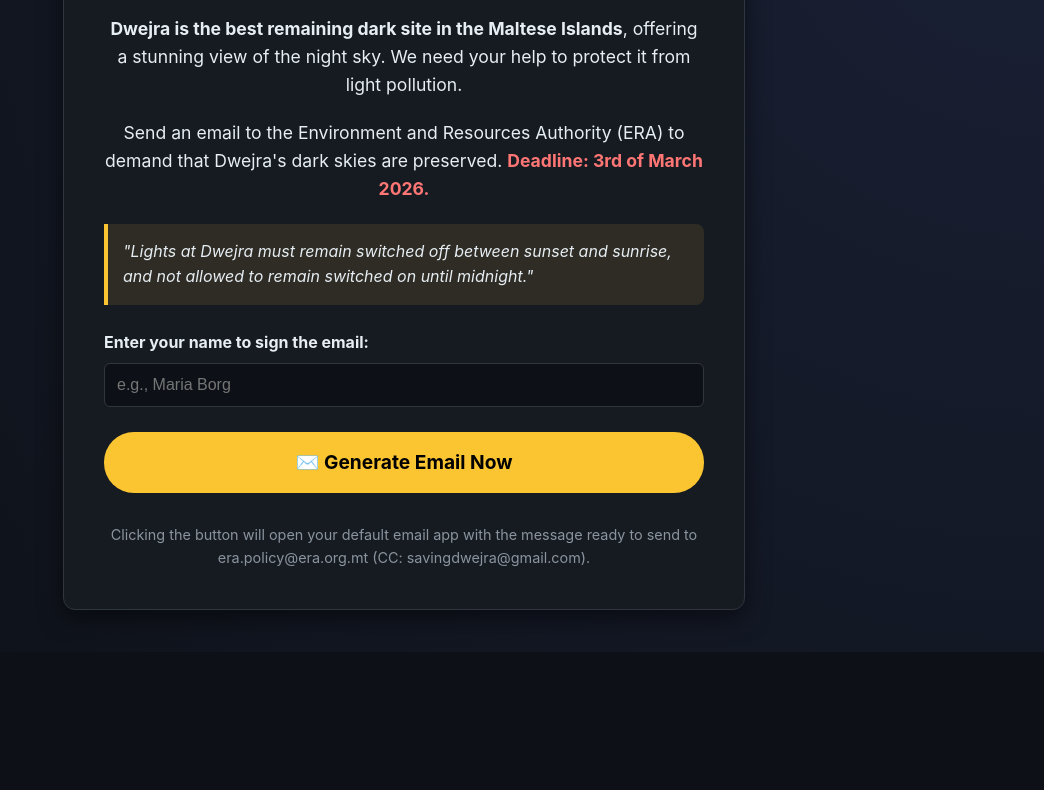
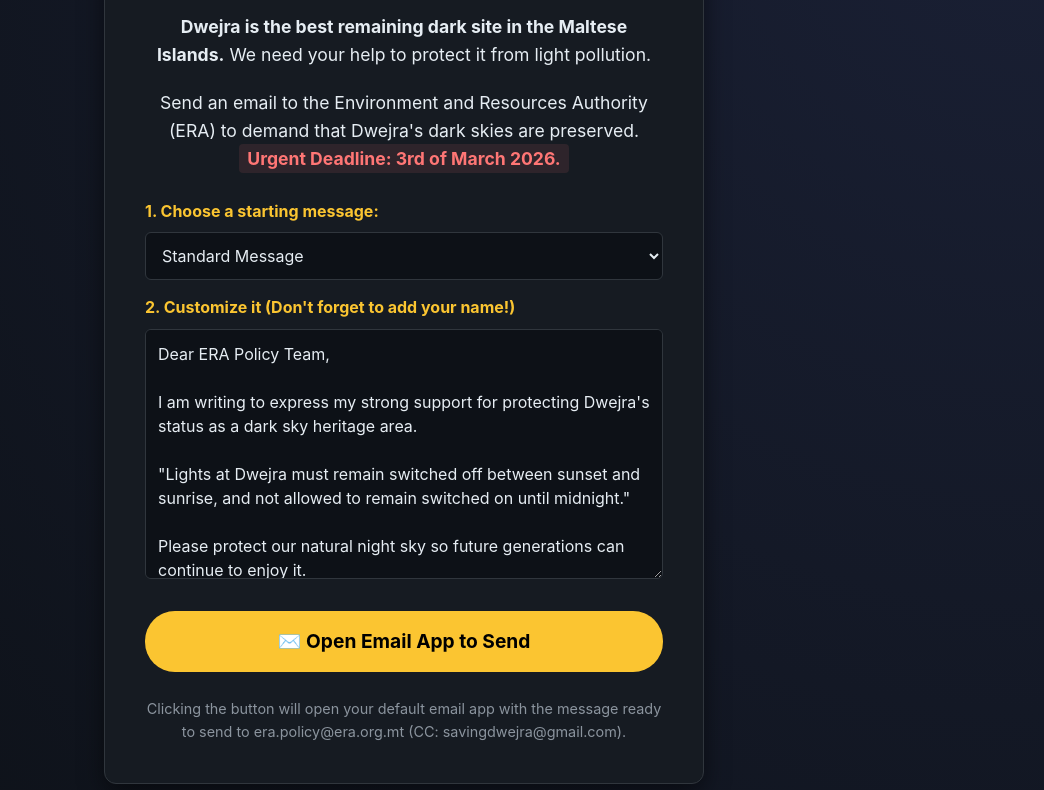
Before and after one commit to StefanZound/GozoSustainability, a plain HTML site: page index.html in a window 1280 px wide. Shown: the part 148-938 px from the top of the page, without its empty margins (236-1280 px from the left). Before the commit the page ends 800 px from the top, so only its background shows below. Drawn offline with Linux system fonts and the light colour scheme.

Commit message:
Update styles and content in index.html
Added function to customize your message

```diff
--- a/index.html
+++ b/index.html
@@ -18,7 +18,7 @@
             color: var(--text-color);
             line-height: 1.6;
             margin: 0;
-            padding: 0;
+            padding: 20px 0;
             display: flex;
             justify-content: center;
             align-items: center;
@@ -35,6 +35,7 @@
             box-shadow: 0 8px 24px rgba(0,0,0,0.5);
             text-align: center;
             border: 1px solid #30363d;
+            box-sizing: border-box;
         }
 
         h1 {
@@ -48,19 +49,12 @@
             margin-bottom: 20px;
         }
 
-        .quote {
-            font-style: italic;
-            background-color: rgba(251, 197, 49, 0.1);
-            border-left: 4px solid var(--primary);
-            padding: 15px;
-            margin: 20px 0;
-            text-align: left;
-            border-radius: 0 8px 8px 0;
-        }
-
         .deadline {
             color: #ff7675;
             font-weight: bold;
+            background-color: rgba(255, 118, 117, 0.1);
+            padding: 4px 8px;
+            border-radius: 4px;
         }
 
         .input-group {
@@ -72,17 +66,30 @@
             display: block;
             margin-bottom: 8px;
             font-weight: bold;
+            color: var(--primary);
         }
 
-        input[type="text"] {
+        select, textarea {
             width: 100%;
             padding: 12px;
             border-radius: 6px;
             border: 1px solid #30363d;
             background-color: #0d1117;
-            color: #fff;
+            color: #e6edf3;
             font-size: 1rem;
             box-sizing: border-box;
+            font-family: inherit;
+        }
+
+        select {
+            margin-bottom: 15px;
+            cursor: pointer;
+        }
+
+        textarea {
+            resize: vertical;
+            min-height: 250px;
+            line-height: 1.5;
         }
 
         .btn {
@@ -107,7 +114,7 @@
         }
 
         .footer {
-            margin-top: 30px;
+            margin-top: 25px;
             font-size: 0.9rem;
             color: #8b949e;
         }
@@ -117,20 +124,23 @@
 
     <div class="container">
         <h1>✨ Make Your Voice Heard!</h1>
-        <p><strong>Dwejra is the best remaining dark site in the Maltese Islands</strong>, offering a stunning view of the night sky. We need your help to protect it from light pollution.</p>
+        <p><strong>Dwejra is the best remaining dark site in the Maltese Islands.</strong> We need your help to protect it from light pollution.</p>
 
-        <p>Send an email to the Environment and Resources Authority (ERA) to demand that Dwejra's dark skies are preserved. <span class="deadline">Deadline: 3rd of March 2026.</span></p>
+        <p>Send an email to the Environment and Resources Authority (ERA) to demand that Dwejra's dark skies are preserved. <br><span class="deadline">Urgent Deadline: 3rd of March 2026.</span></p>
 
-        <div class="quote">
-            "Lights at Dwejra must remain switched off between sunset and sunrise, and not allowed to remain switched on until midnight."
+        <div class="input-group">
+            <label for="templateSelect">1. Choose a starting message:</label>
+            <select id="templateSelect" onchange="loadTemplate()">
+                <option value="0">Standard Message</option>
+                <option value="1">Passionate Message</option>
+                <option value="2">Formal Submission</option>
+            </select>
+
+            <label for="messageBody">2. Customize it (Don't forget to add your name!)</label>
+            <textarea id="messageBody" oninput="updateEmailLink()"></textarea>
         </div>
 
-        <div class="input-group">
-            <label for="userName">Enter your name to sign the email:</label>
-            <input type="text" id="userName" placeholder="e.g., Maria Borg" oninput="updateEmailLink()">
-        </div>
-
-        <a href="#" id="emailBtn" class="btn">✉️ Generate Email Now</a>
+        <a href="#" id="emailBtn" class="btn">✉️ Open Email App to Send</a>
 
         <div class="footer">
             Clicking the button will open your default email app with the message ready to send to era.policy@era.org.mt (CC: savingdwejra@gmail.com).
@@ -138,26 +148,46 @@
     </div>
 
     <script>
+        // Array of different email templates
+        const templates = [
+            "Dear ERA Policy Team,\n\nI am writing to express my strong support for protecting Dwejra's status as a dark sky heritage area.\n\n\"Lights at Dwejra must remain switched off between sunset and sunrise, and not allowed to remain switched on until midnight.\"\n\nPlease protect our natural night sky so future generations can continue to enjoy it.\n\nSincerely,\n[Type Your Name Here]",
+
+            "To the Environment and Resources Authority,\n\nDwejra is a unique gem for stargazers and local wildlife, and we cannot afford to lose it to light pollution. \n\nMy demand regarding the policy is clear:\n\"Lights at Dwejra must remain switched off between sunset and sunrise, and not allowed to remain switched on until midnight.\"\n\nLet's preserve the natural beauty of the Maltese Islands.\n\nRegards,\n[Type Your Name Here]",
+
+            "Dear Sir/Madam,\n\nI am submitting my formal feedback regarding the lighting policy at Dwejra. To preserve its ecological and astronomical value, the following condition must be strictly enforced:\n\n\"Lights at Dwejra must remain switched off between sunset and sunrise, and not allowed to remain switched on until midnight.\"\n\nThank you for registering my submission on this urgent matter.\n\nYours faithfully,\n[Type Your Name Here]"
+        ];
+
+        function loadTemplate() {
+            const select = document.getElementById('templateSelect');
+            const textarea = document.getElementById('messageBody');
+
+            // Load the selected template into the textarea
+            textarea.value = templates[select.value];
+
+            // Update the email link to match the new text
+            updateEmailLink();
+        }
+
         function updateEmailLink() {
-            const name = document.getElementById('userName').value || '[Your Name]';
             const emailTo = 'era.policy@era.org.mt';
             const emailCc = 'savingdwejra@gmail.com';
             const subject = encodeURIComponent('Protect Dwejra\'s Dark Sky');
 
-            // Drafting the email body with line breaks
-            const bodyText = `Dear ERA Policy Team,\n\nI am writing to express my strong support for protecting Dwejra's status as a dark sky heritage area.\n\nLights at Dwejra must remain switched off between sunset and sunrise, and not allowed to remain switched on until midnight.\n\nPlease protect our natural night sky.\n\nSincerely,\n${name}`;
-
+            // Grab whatever text is currently in the editable text box
+            const bodyText = document.getElementById('messageBody').value;
             const body = encodeURIComponent(bodyText);
 
-            // Creating the mailto link
+            // Generate the mailto link
             const mailtoLink = `mailto:${emailTo}?cc=${emailCc}&subject=${subject}&body=${body}`;
 
-            // Updating the button
+            // Apply it to the button
             document.getElementById('emailBtn').href = mailtoLink;
         }
 
-        // Initialize the link on page load
-        window.onload = updateEmailLink;
+        // Run these functions as soon as the page loads to set the initial state
+        window.onload = function() {
+            loadTemplate();
+        };
     </script>
 </body>
 </html>
```
